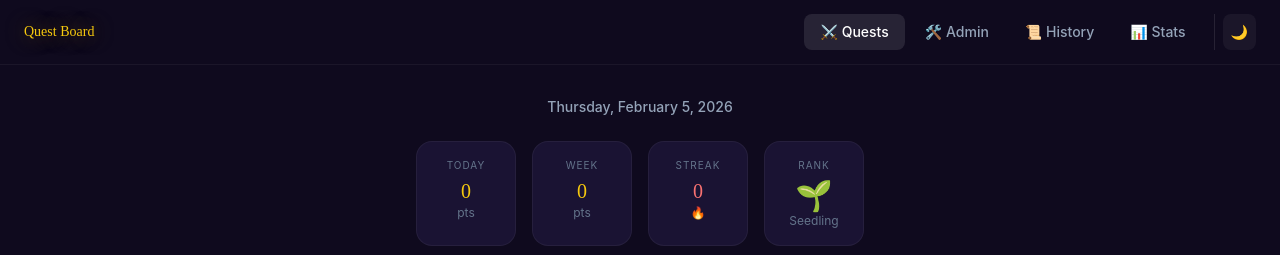
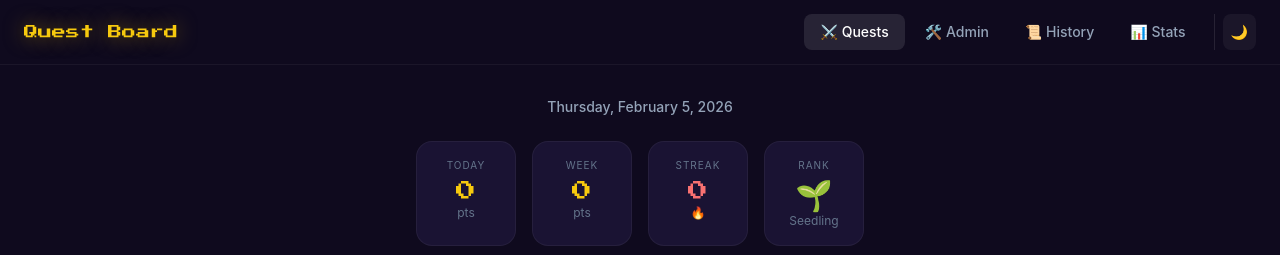
Before and after one commit to maikunari/quest-board-v2, a Next.js app: page / in a window 1280 px wide. Shown: the top 255 px of the page. Built offline with nearby package versions, Linux system fonts and the light colour scheme; no server answers; the database is empty.

Commit message:
fix: properly load Press Start 2P pixel font via Next.js

```diff
--- a/src/app/layout.tsx
+++ b/src/app/layout.tsx
@@ -1,7 +1,14 @@
 import type { Metadata } from 'next'
+import { Press_Start_2P } from 'next/font/google'
 import './globals.css'
 import Navigation from '@/components/Navigation'
 import { ThemeProvider } from '@/components/ThemeProvider'
+
+const pressStart = Press_Start_2P({
+  weight: '400',
+  subsets: ['latin'],
+  variable: '--font-pixel',
+})
 
 export const metadata: Metadata = {
   title: 'Quest Board ⚔️',
@@ -17,7 +24,7 @@ export default function RootLayout({
   children: React.ReactNode
 }) {
   return (
-    <html lang="en" suppressHydrationWarning>
+    <html lang="en" suppressHydrationWarning className={pressStart.variable}>
       <body className="min-h-screen bg-quest-light-bg dark:bg-quest-dark text-slate-800 dark:text-white">
         <ThemeProvider>
           <Navigation />
--- a/tailwind.config.js
+++ b/tailwind.config.js
@@ -29,7 +29,7 @@ module.exports = {
         },
       },
       fontFamily: {
-        pixel: ['"Press Start 2P"', 'cursive'],
+        pixel: ['var(--font-pixel)', '"Press Start 2P"', 'cursive'],
       },
       animation: {
         'float': 'float 3s ease-in-out infinite',
```
